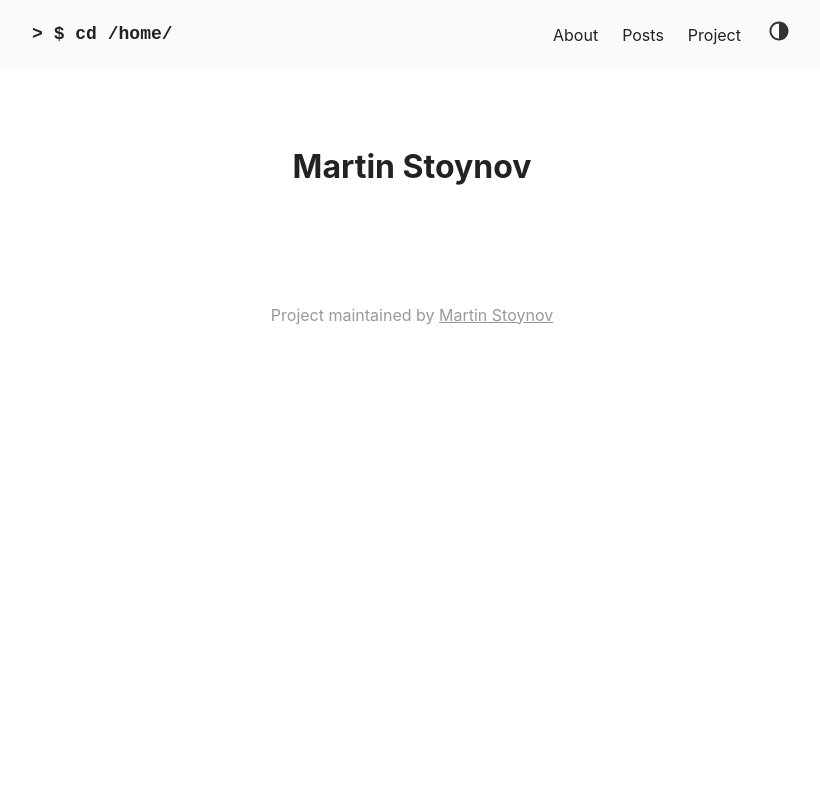
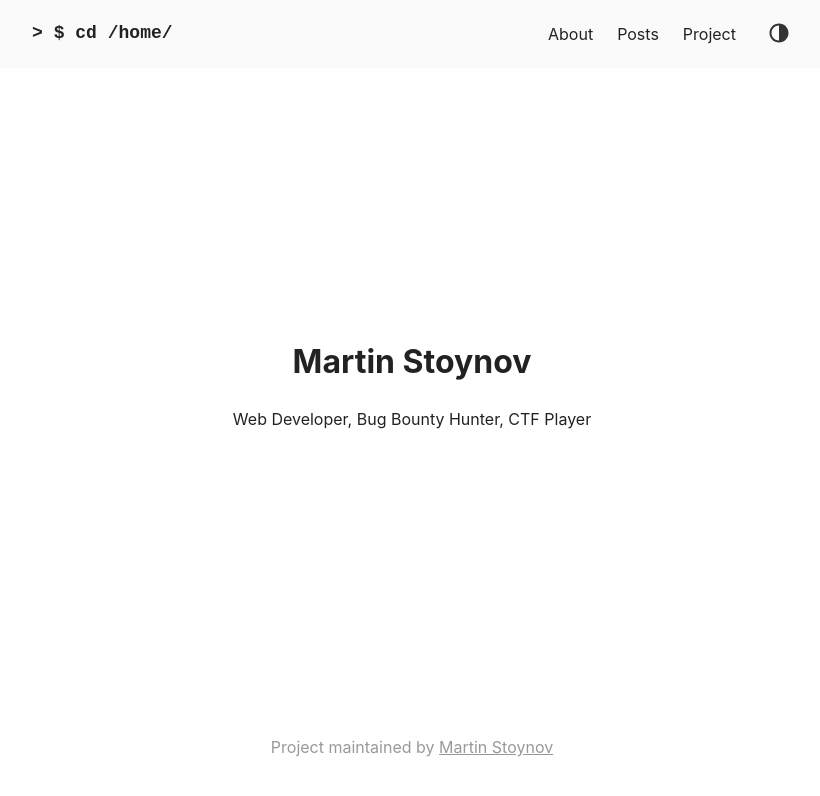
Before and after one commit to xsstnv/xsstnv.github.io, a React (Create React App) app: page / in a window 1280 px wide. Shown: the top 796 px of the page, without its empty margins (228-1048 px from the left). Built offline with nearby package versions, Linux system fonts and the light colour scheme.

Commit message:
design changes

```diff
--- a/public/index.html
+++ b/public/index.html
@@ -11,7 +11,7 @@
 
 <body>
   <noscript>You need to enable JavaScript to run this app.</noscript>
-  <div id="root"></div>
+  <div id="root" class="container"></div>
 </body>
 
 </html>
--- a/src/App.js
+++ b/src/App.js
@@ -7,9 +7,9 @@ import Footer from './components/Footer/Footer';
 
 const App = () => (
   <Router>
-    <Header/>
-    <Content/>
-    <Footer/>
+    <Header />
+    <Content />
+    <Footer />
   </Router>
 );
 
--- /dev/null
+++ b/src/App.module.css
@@ -0,0 +1,2 @@
+.App {
+}
--- /dev/null
+++ b/src/components/BrowserMenu/package.json
@@ -0,0 +1,5 @@
+{
+    "name": "BrowserMenu",
+    "version": "0.0.0",
+    "private": true
+}
--- a/src/components/Menu/Menu.js
+++ b/src/components/Menu/Menu.js
@@ -6,8 +6,8 @@ import MenuItems from '../../constants/MenuItems';
 const Menu = ({ classes, history }) => (
     <nav className={classes.Menu}>
         <ul className={classes.Inner}>
-            {MenuItems.map(menuItem => (
-                <li className={classes.ListItem} onClick={() => history.push(menuItem.uri)}>{menuItem.label}</li>
+            {MenuItems.map((menuItem,key) => (
+                <li className={classes.ListItem} onClick={() => history.push(menuItem.uri)} key={key}>{menuItem.label}</li>
             ))}
         </ul>
     </nav>
--- a/src/components/Toggle/Toggle.js
+++ b/src/components/Toggle/Toggle.js
@@ -1,7 +1,9 @@
 import React from 'react';
 
+import classes from './Toggle.module.css';
+
 const Toggle = () => (
-    <span class="theme-toggle">
+    <span className={classes.Toggle}>
         <svg width="24" height="24" viewBox="0 0 48 48" fill="#333" xmlns="http://www.w3.org/2000/svg">
             <path d={`
                             M22 41C32.4934 41 41 32.4934 41 22C41 11.5066 32.4934 3 22
--- a/src/components/Trigger/Trigger.js
+++ b/src/components/Trigger/Trigger.js
@@ -2,7 +2,7 @@ import React from 'react';
 import classes from './Trigger.module.css';
 
 const Trigger = props => (
-    <span class={classes.Trigger} onClick={props.click}>
+    <span className={classes.Trigger} onClick={props.click}>
         <svg xmlns="http://www.w3.org/2000/svg" fill="#333" viewBox="0 0 24 24">
             <path d="M0 0h24v24H0z" fill="none"></path>
             <path d="M3 18h18v-2H3v2zm0-5h18v-2H3v2zm0-7v2h18V6H3z"></path>
--- a/src/index.css
+++ b/src/index.css
@@ -16,6 +16,13 @@ body {
   flex-direction: column;
 }
 
+.container {
+  flex: 1 auto;
+  display: flex;
+  flex-direction: column;
+  justify-content: center;
+  text-align: center;
+}
 
 .menu a:last-of-type {
   margin-right: 0;
--- a/src/pages/Homepage.js
+++ b/src/pages/Homepage.js
@@ -7,6 +7,7 @@ class Homepage extends React.Component {
         return (
             <div>
                 <h1>Martin Stoynov</h1>
+                <p>Web Developer, Bug Bounty Hunter, CTF Player</p>
             </div>
         )
     }
```
